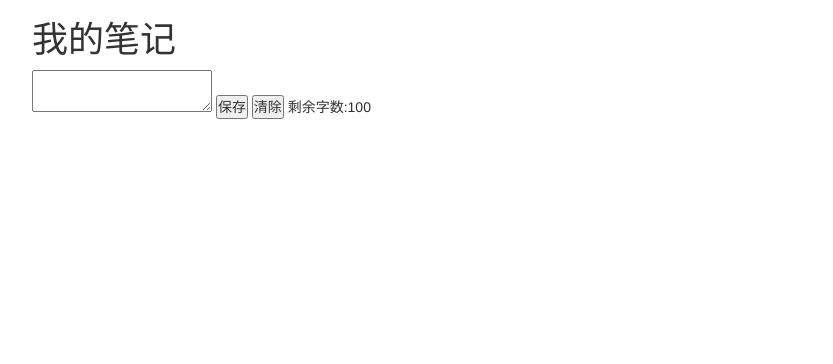
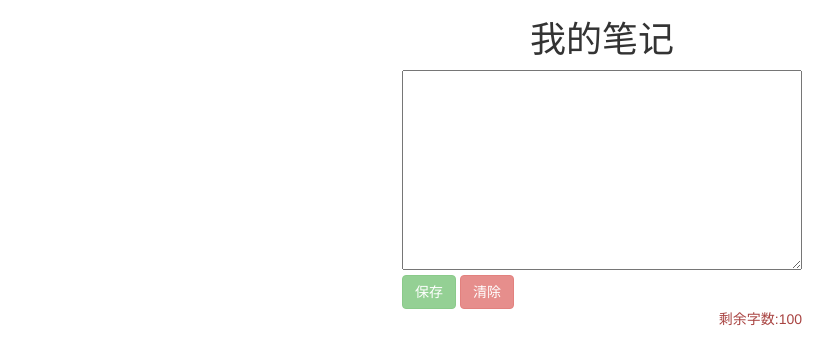
Before and after one commit to Gush-LetSGo/angular, a plain HTML site: page edit/index.html in a window 1280 px wide. Shown: the whole page, without its empty margins (38-871 px from the left). Drawn offline with Linux system fonts and the light colour scheme.

Commit message:
完成笔记本APP

```diff
--- a/edit/index.html
+++ b/edit/index.html
@@ -11,20 +11,35 @@
 <script src="js/1.js" type="text/javascript"></script>
 <title></title>
 <style>
-
+.main{
+	width: 400px;
+	margin:0 auto;
+}
+.text{
+	width:100%;
+	height: 200px;
+}
 </style>
 </head>
 <body>
-<div class="container">
-	<div class="row">
-		<div class="col-lg-6">
-			<h1>我的笔记</h1>
-			<textarea></textarea>
-			<button>保存</button>
-			<button>清除</button>
-			<span>剩余字数:100</span>
-		</div>
+<div class="container" ng-app="myNoteApp" ng-controller="myNoteCtrl">
+	<div class="main">
+		<h1 class="text-center">我的笔记</h1>
+		<textarea class="text" ng-model="message" ng-disabled=""></textarea>
+		<button class="btn btn-success" ng-click="save()" ng-disabled="disabled()">保存</button>
+		<button class="btn btn-danger" ng-click="clear()" ng-disabled="disabled()">清除</button>
+		<span class="center-block text-right text-danger">剩余字数:<span ng-bind="left()"></span></span>
 	</div>
 </div>
+<script type="text/javascript">
+var app=angular.module("myNoteApp",[]);
+app.controller("myNoteCtrl",function($scope){
+	$scope.message="";
+	$scope.disabled=function(){if($scope.message==""){return true}else{return false}};
+	$scope.left=function(){return 100 - $scope.message.length;};
+	$scope.clear=function(){$scope.message=""};
+	$scope.save=function(){alert("已保存")};
+})
+</script>
 </body>
 </html>
```
